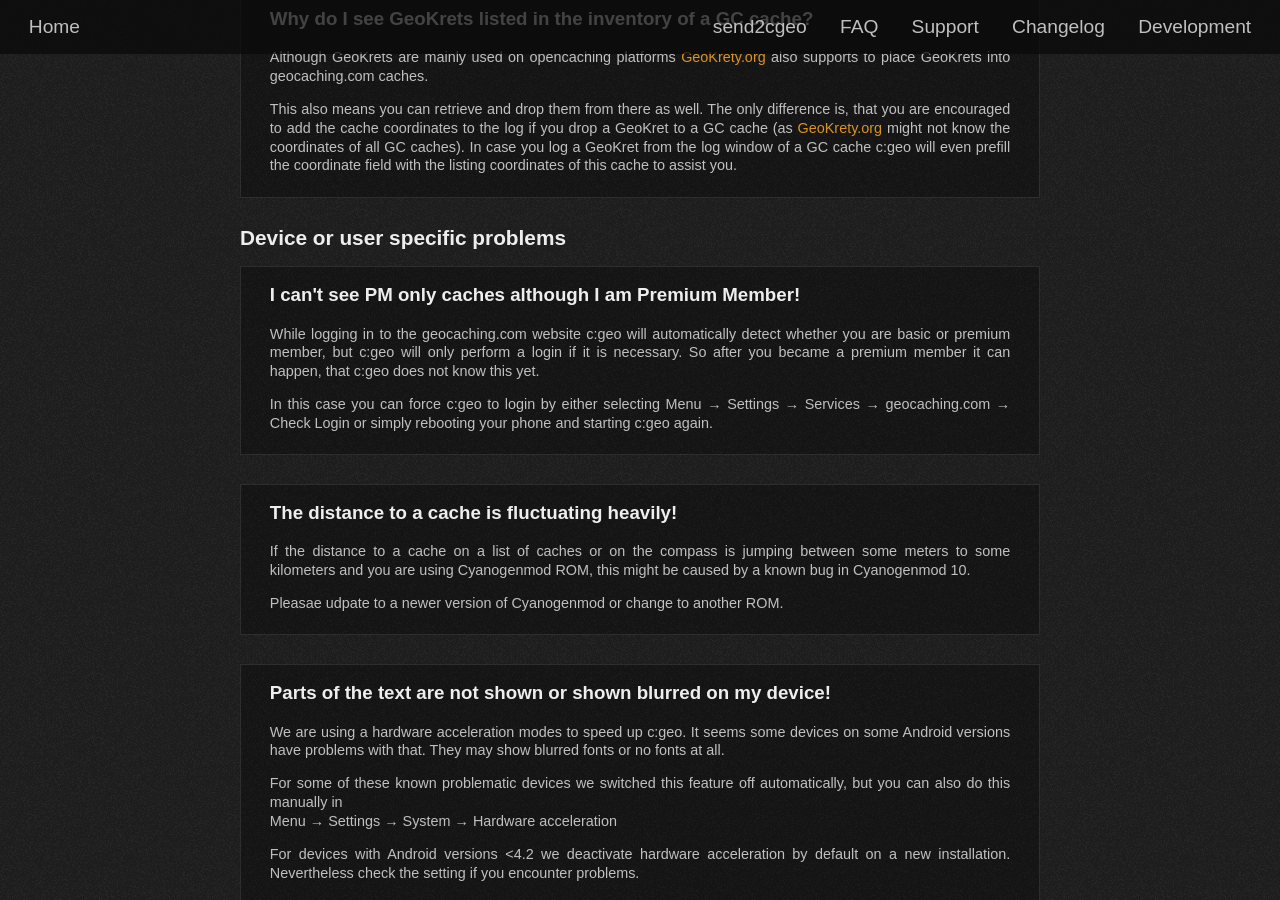
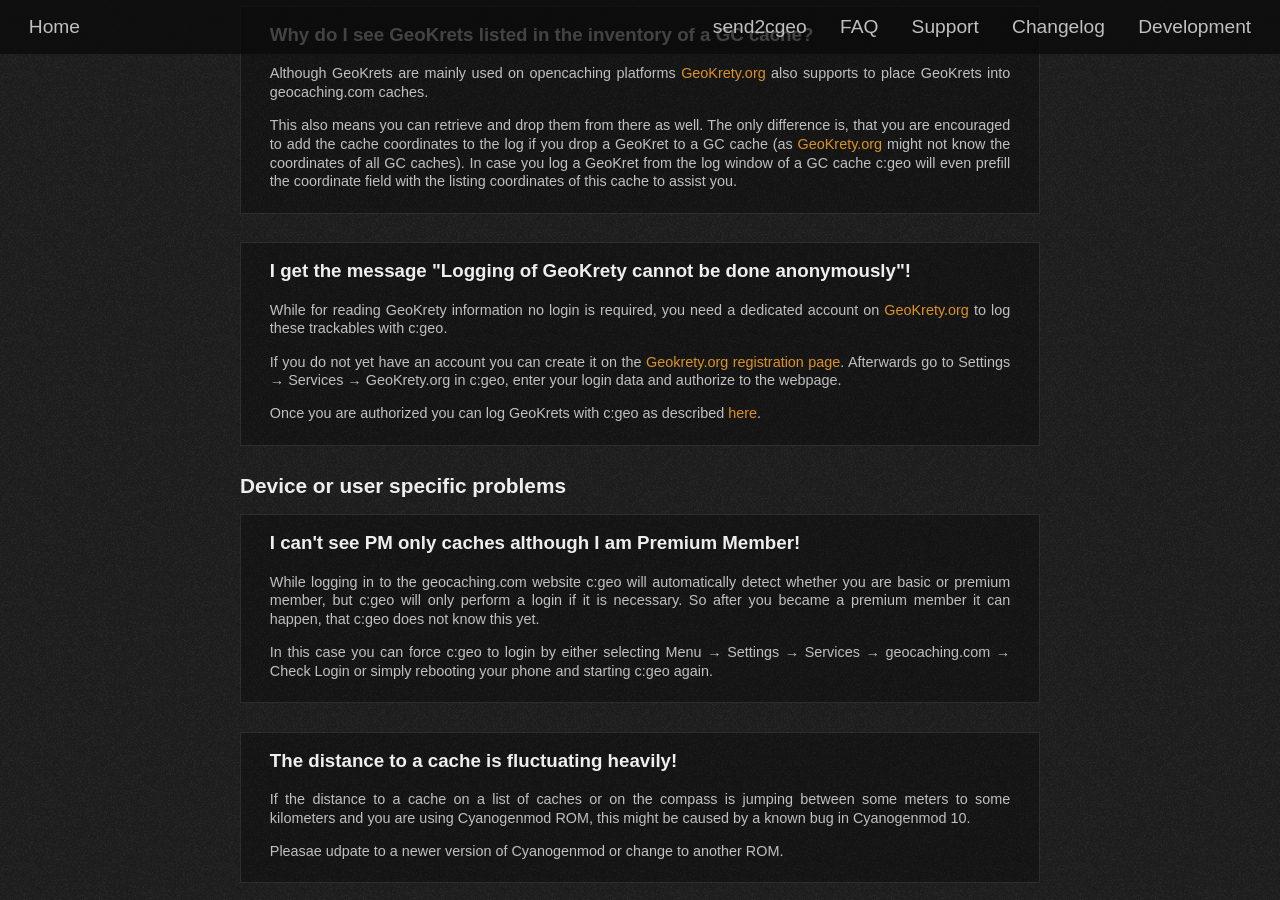
Before and after one commit to cgeo/cgeo.github.io, a Jekyll site: the page built from faq.html, in a window 1280 px wide and 900 px high, scrolled down 25144 px. Built offline with Jekyll 4.4.1, drawn with Linux system fonts in a browser that asks for light colours; some web fonts are replaced; some of the changed text lies outside the part shown.

Commit message:
FAQ: No anonymous GK logging

```diff
--- a/_data/faq.yml
+++ b/_data/faq.yml
@@ -988,6 +988,16 @@
             This also means you can retrieve and drop them from there as well. The only difference is, that you are encouraged to add the cache coordinates to the log if you drop a GeoKret to a GC cache (as [GeoKrety.org](http://www.geokrety.org) might not know the coordinates of all GC caches).
             In case you log a GeoKret from the log window of a GC cache c:geo will even prefill the coordinate field with the listing coordinates of this cache to assist you.
 
+      - title: I get the message "Logging of GeoKrety cannot be done anonymously"!
+        id: trackables-gk-anonymous
+        content: |
+            While for reading GeoKrety information no login is required, you need a dedicated account on [GeoKrety.org](http://www.geokrety.org) to log these trackables with c:geo.
+
+            If you do not yet have an account you can create it on the [Geokrety.org registration page](http://www.geokrety.org/adduser.php).
+            Afterwards go to Settings → Services → GeoKrety.org in c:geo, enter your login data and authorize to the webpage.
+
+            Once you are authorized you can log GeoKrets with c:geo as described [here](./faq.html#trackables-logging).
+
 - title: Device or user specific problems
   items:
 
```
